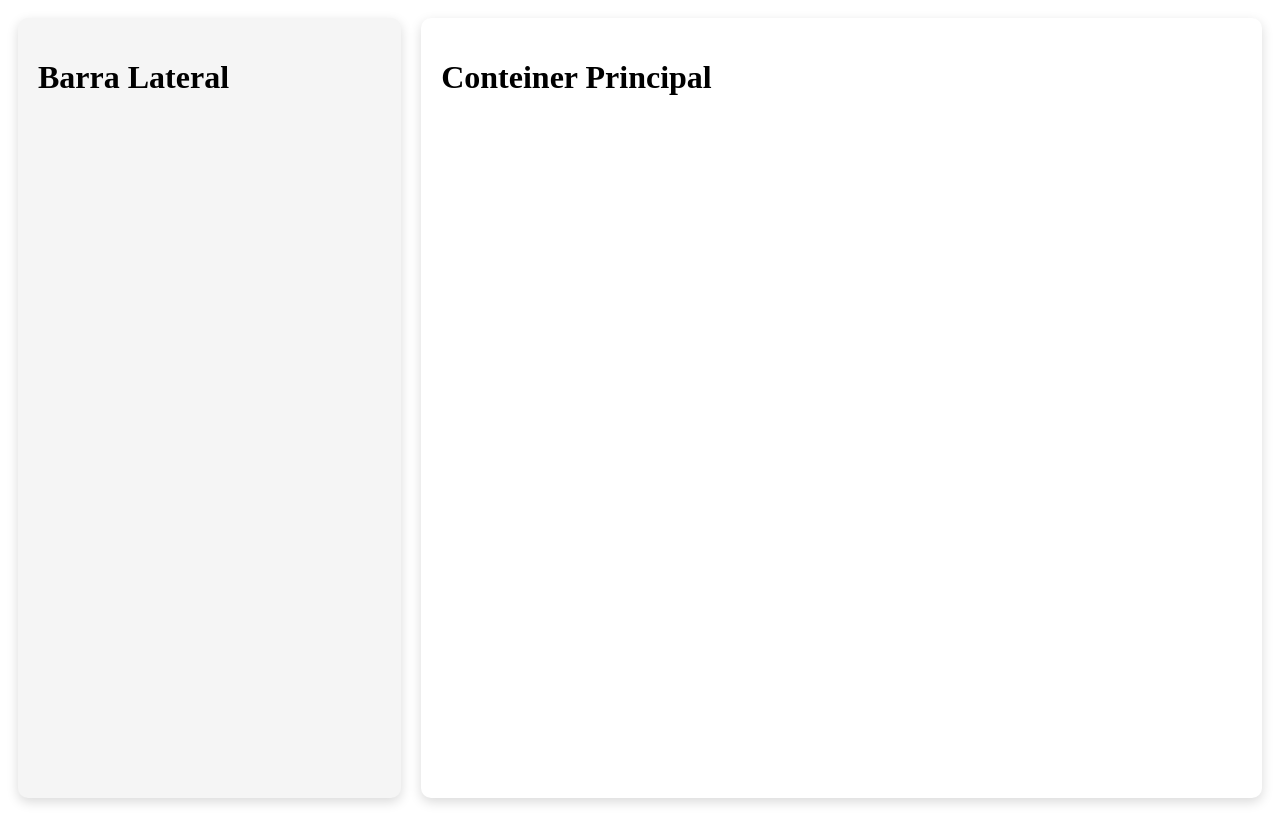
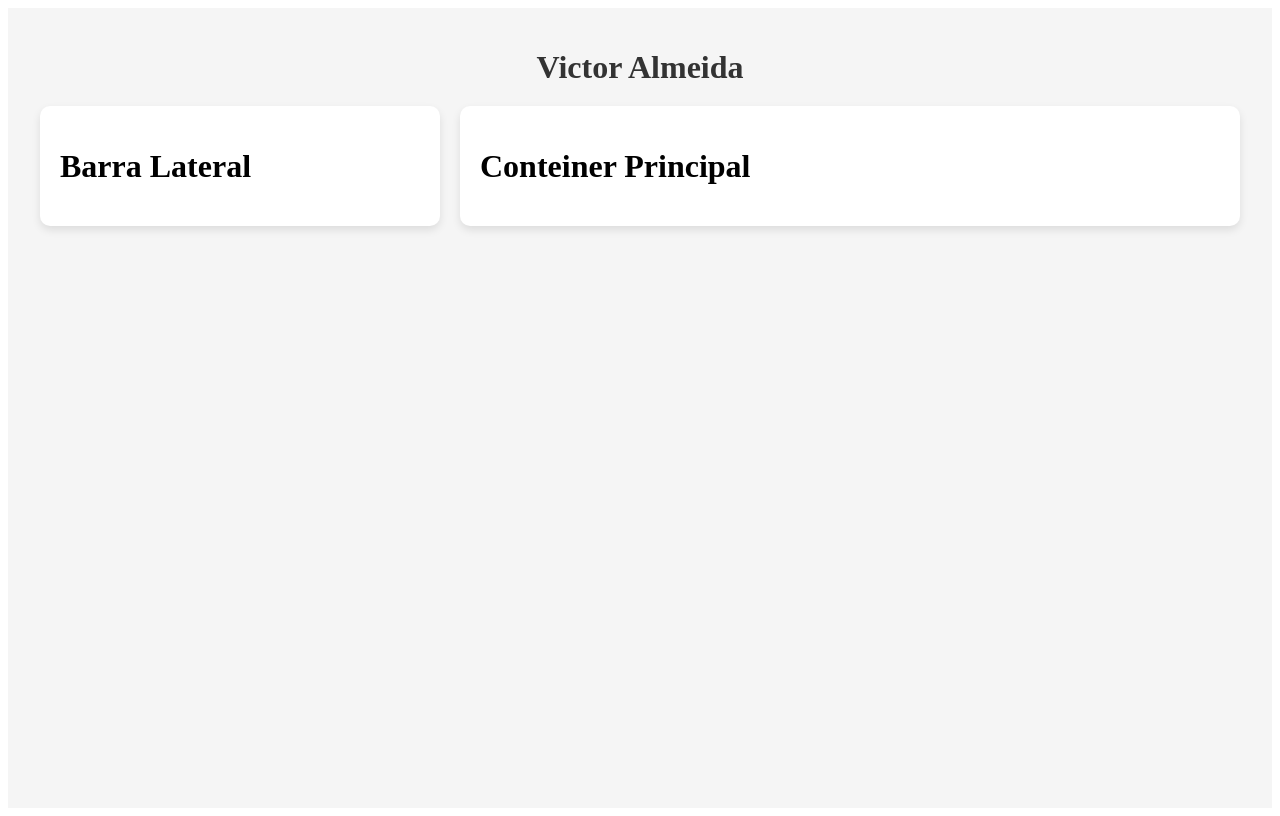
Before and after one commit to victoralmeidaa/react_victor-almeida, a React (Vite) app: page / in a window 1280 px wide. Built offline with nearby package versions, Linux system fonts and the light colour scheme.

Commit message:
Push main

```diff
--- a/src/App.jsx
+++ b/src/App.jsx
@@ -6,9 +6,11 @@ import "./styles/Layout.css";
 function App() {
   return (
     <div className="layout">
-
-      <BarLateral />
-      <MainContainer />
+      <h1 className="portfolioName">Victor Almeida</h1>
+      <div className="conteines">
+        <BarLateral />
+        <MainContainer />
+      </div>
     </div>
   )
 
--- a/src/main.jsx
+++ b/src/main.jsx
@@ -1,6 +1,5 @@
 import { StrictMode } from 'react'
 import { createRoot } from 'react-dom/client'
-
 import App from './App.jsx'
 
 createRoot(document.getElementById('root')).render(
--- a/src/styles/Layout.css
+++ b/src/styles/Layout.css
@@ -1,36 +1,39 @@
 .layout {
   display: flex;
-  gap: 20px; /* espaço entre os containers */
-  width: 100%; /* ocupa 100% da largura */
-  min-height: 100vh; /* altura mínima = tela inteira */
-  padding: 10px;
+  flex-direction: column;
+  align-items: center;
+  width: 100%;
+  min-height: 100vh;
+  background-color: #f5f5f5;
+  padding: 20px;
   box-sizing: border-box;
 }
 
-.bar-lateral {
-  flex: 3; /* ocupa 3 partes de um total de 10 */
-  background-color: #f5f5f5;
-  padding: 20px;
-  border-radius: 10px;
-  box-shadow: 0px 4px 12px rgba(0, 0, 0, 0.15);
+.portfolioName {
+  margin-bottom: 20px;
+  font-size: 2rem;
+  color: #333;
 }
 
-.main-container {
-  flex: 7; /* ocupa 7 partes de um total de 10 */
-  background-color: #ffffff;
-  padding: 20px;
-  border-radius: 10px;
-  box-shadow: 0px 4px 12px rgba(0, 0, 0, 0.15);
+.conteines {
+  display: flex;
+  width: 100%;
+  max-width: 1200px;
+  gap: 20px;
+  box-sizing: border-box;
 }
 
-/* Responsividade: até 768px (tablet/celular), empilha */
-@media (max-width: 768px) {
-  .layout {
-    flex-direction: column;
-  }
+.conteines > * {
+  background: white;
+  border-radius: 10px;
+  padding: 20px;
+  box-shadow: 0 4px 8px rgba(0, 0, 0, 0.1);
+}
 
-  .bar-lateral,
-  .main-container {
-    flex: 1; /* cada um ocupa 100% */
-  }
+.conteines > :first-child {
+  flex: 0 0 30%; /* BarLateral */
 }
+
+.conteines > :last-child {
+  flex: 1; /* MainContainer (70%) */
+}
```
